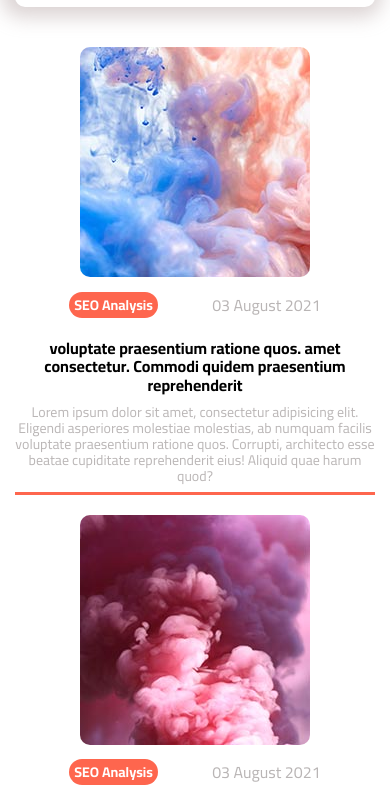
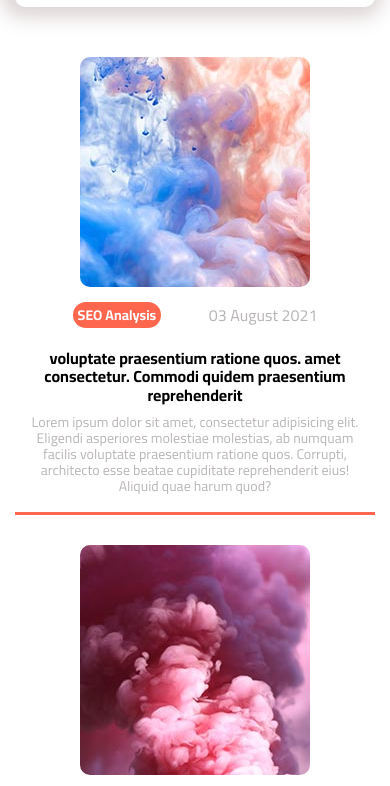
Before and after one commit to M-noor-88/DigiMedia-Template, a plain HTML site: page index.html in a window 390 px wide. Shown: the part 4593-5379 px from the top of the page. Drawn offline with Linux system fonts and the light colour scheme.

Commit message:
upload Editing Responsive

```diff
--- a/css/style.css
+++ b/css/style.css
@@ -1223,6 +1223,10 @@ header .respons {
         /* * .blog .container .part-2 .box  */
         flex-direction: column;
     }
+
+    .blog .container .part-2 .box {
+        padding: 10px;
+    }
 }
 
 
@@ -1355,8 +1359,6 @@ header .respons {
     align-items: center;
     gap: 20px;
     padding: 10px;
-
-
 }
 
 .contact .container .cont .boxes {
```
